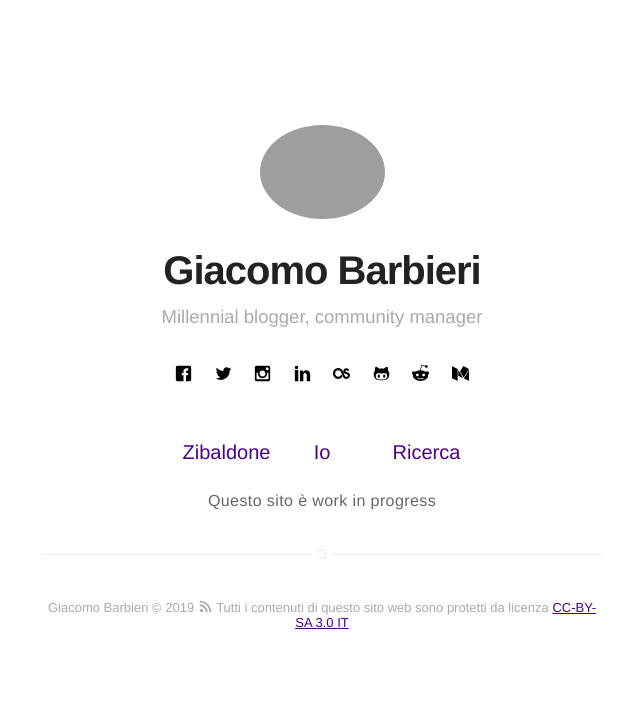
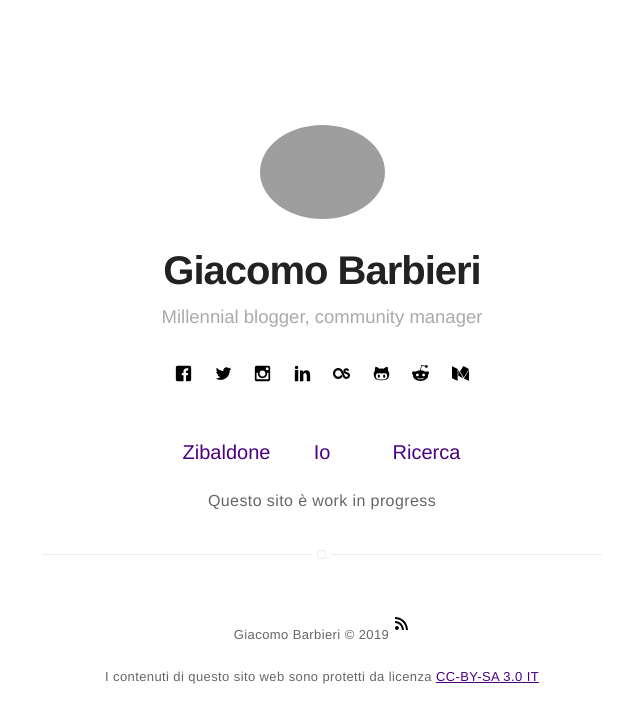
Before and after one commit to iJaack/Jaack, a Jekyll site: the page built from index.md, in a window 1280 px wide. Shown: the top 723 px of the page, without its empty margins (318-958 px from the left). Built offline with Jekyll 4.4.1, drawn with Linux system fonts in a browser that asks for light colours.

Commit message:
Aggiustata visualizzazione footer

```diff
--- a/_includes/footer.html
+++ b/_includes/footer.html
@@ -1,4 +1,5 @@
 <footer class="footer-main">
-    {{ site.name }} © {{ site.time | date: '%Y' }} <a class="link" href="{{ site.url }}/feed.xml" target="_blank"><svg class="icon icon-rss"><use xlink:href="#icon-rss"></use></svg></a>
-    Tutti i contenuti di questo sito web sono protetti da licenza <a href="http://creativecommons.org/licenses/by-sa/3.0/it/">CC-BY-SA 3.0 IT</a>
+    <p>{{ site.name }} © {{ site.time | date: '%Y' }} <a class="link" href="{{ site.url }}/feed.xml" target="_blank"><svg class="icon icon-rss"><use xlink:href="#icon-rss"></use></svg></a></p>
+
+    <p>I contenuti di questo sito web sono protetti da licenza <a href="http://creativecommons.org/licenses/by-sa/3.0/it/">CC-BY-SA 3.0 IT</a></p>
 </footer>
```
